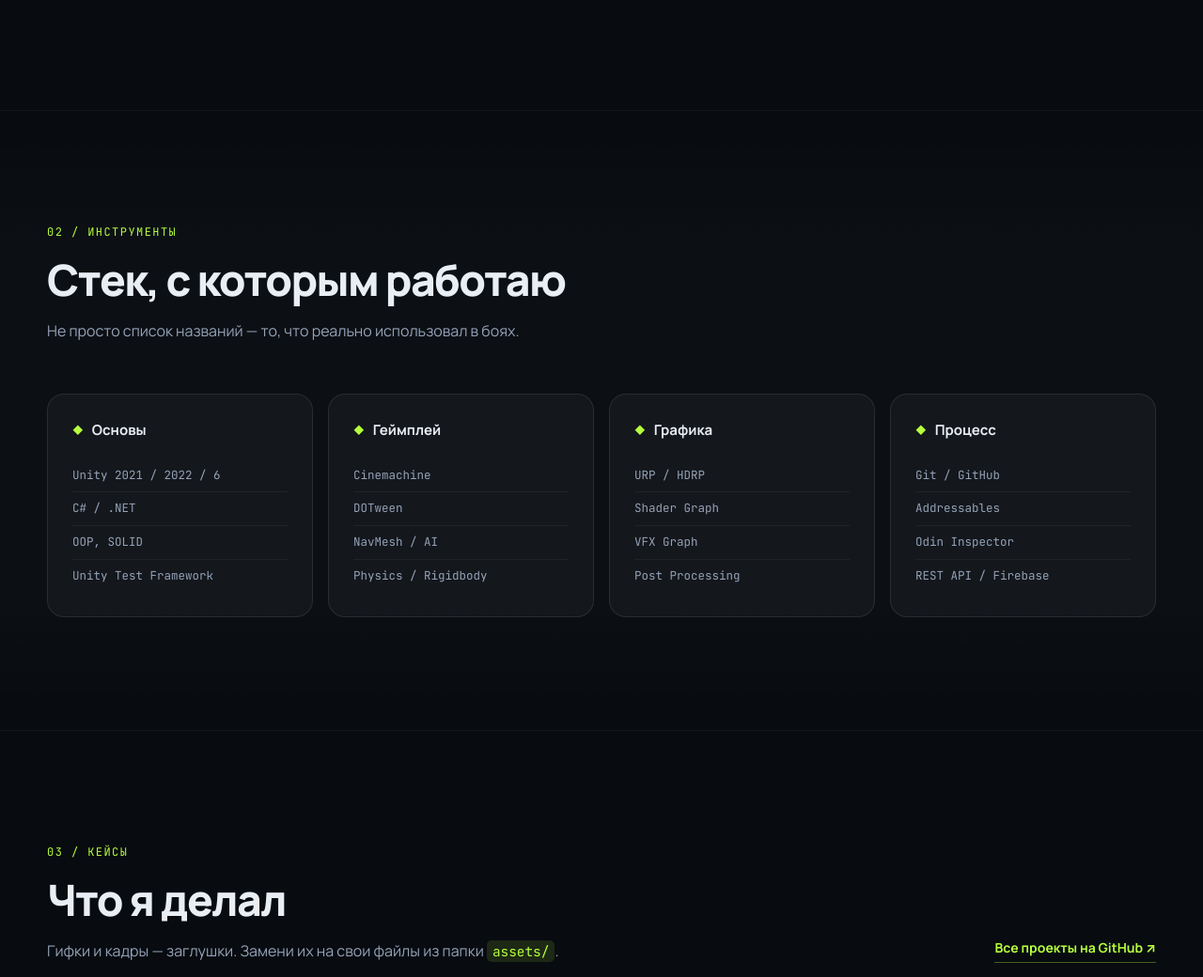
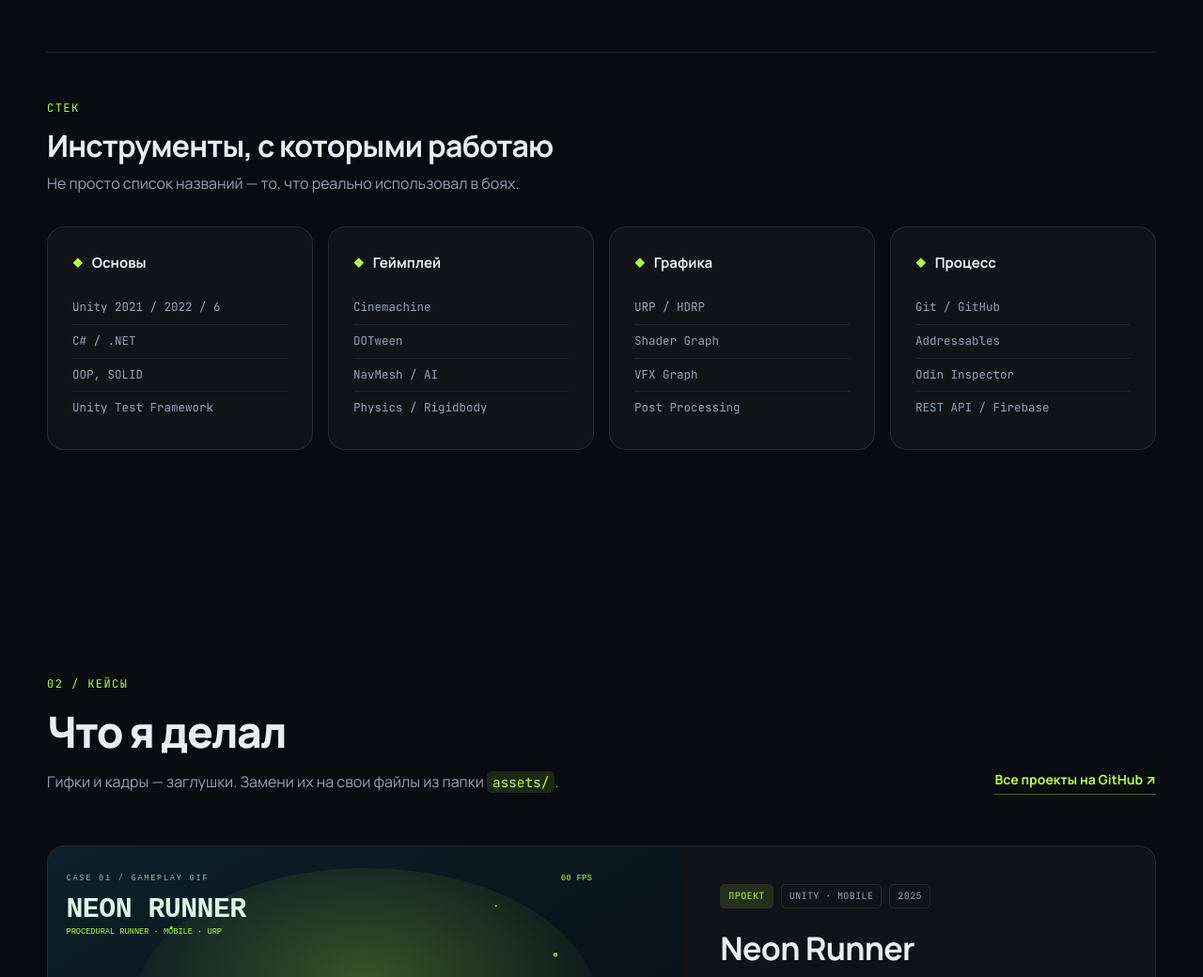
Before and after one commit to VolumeBlez/VolumeBlez.github.io, a plain HTML site: page index.html in a window 1280 px wide. Shown: the part 1598-2638 px from the top of the page at 94% size. Drawn offline with Linux system fonts and the light colour scheme.

Commit message:
Merge about and stack sections

```diff
--- a/index.html
+++ b/index.html
@@ -32,7 +32,6 @@
 
       <nav class="nav" id="nav" aria-label="Основная навигация">
         <a href="#about">О себе</a>
-        <a href="#stack">Стек</a>
         <a href="#cases">Кейсы</a>
         <a href="#contacts">Контакты</a>
       </nav>
@@ -104,13 +103,13 @@
       </div>
     </section>
 
-    <!-- ===== ABOUT ===== -->
+    <!-- ===== О СЕБЕ + СТЕК ===== -->
     <section class="section" id="about">
       <div class="container">
         <div class="section-head reveal">
-          <span class="eyebrow">01 / О себе</span>
-          <h2>Коротко и по делу</h2>
-          <p class="section-lead">От первых прототипов до проектов, которые уходят в релиз. Вот как это выглядело.</p>
+          <span class="eyebrow">01 / О себе и стек</span>
+          <h2>Кто я и чем работаю</h2>
+          <p class="section-lead">Коротко об опыте и инструментах, с которыми собрал проекты ниже.</p>
         </div>
 
         <div class="about-grid">
@@ -150,16 +149,13 @@
             </div>
           </div>
         </div>
-      </div>
-    </section>
 
-    <!-- ===== STACK ===== -->
-    <section class="section section--alt" id="stack">
-      <div class="container">
-        <div class="section-head reveal">
-          <span class="eyebrow">02 / Инструменты</span>
-          <h2>Стек, с которым работаю</h2>
-          <p class="section-lead">Не просто список названий — то, что реально использовал в боях.</p>
+        <!-- Стек внутри блока "О себе" -->
+        <div class="stack-block reveal" id="stack">
+          <div class="stack-block__head">
+            <span class="eyebrow">Стек</span>
+            <h3>Инструменты, с которыми работаю</h3>
+            <p>Не просто список названий — то, что реально использовал в боях.</p>
           </div>
 
           <!-- TODO: поправь список под свой реальный стек -->
@@ -182,6 +178,7 @@
             </div>
           </div>
         </div>
+      </div>
     </section>
 
     <!-- ===== CASES ===== -->
@@ -189,7 +186,7 @@
       <div class="container">
         <div class="section-head section-head--row reveal">
           <div>
-            <span class="eyebrow">03 / Кейсы</span>
+            <span class="eyebrow">02 / Кейсы</span>
             <h2>Что я делал</h2>
             <p class="section-lead">Гифки и кадры — заглушки. Замени их на свои файлы из папки <code>assets/</code>.</p>
           </div>
@@ -264,7 +261,7 @@
     <!-- ===== CONTACTS ===== -->
     <section class="section cta" id="contacts">
       <div class="container cta__inner reveal">
-        <span class="eyebrow">04 / Контакты</span>
+        <span class="eyebrow">03 / Контакты</span>
         <h2>Есть проект или идея?<br><span class="gradient-text">Давайте поговорим.</span></h2>
         <p>Напиши в Telegram или на почту — отвечу в течение дня и обсужу детали.</p>
         <div class="cta__actions">
--- a/styles.css
+++ b/styles.css
@@ -412,10 +412,6 @@ code {
 
 /* ---------- Секции ---------- */
 .section { padding: 120px 0; position: relative; }
-.section--alt {
-  background: linear-gradient(180deg, transparent, rgba(255,255,255,.018) 20%, rgba(255,255,255,.018) 80%, transparent);
-  border-block: 1px solid rgba(255,255,255,.045);
-}
 
 .section-head { max-width: 640px; margin-bottom: 54px; }
 .section-head--row {
@@ -500,7 +496,22 @@ code {
 .timeline h3 { font-size: 16px; margin: 6px 0 4px; }
 .timeline p { font-size: 14px; color: var(--muted); margin: 0; }
 
-/* Стек */
+/* Стек (внутри секции "О себе") */
+.stack-block {
+  margin-top: 58px;
+  padding-top: 50px;
+  border-top: 1px solid var(--border);
+}
+.stack-block__head { max-width: 640px; margin-bottom: 32px; }
+.stack-block__head .eyebrow { margin-bottom: 10px; }
+.stack-block__head h3 {
+  font-size: clamp(24px, 2.6vw, 32px);
+  line-height: 1.2;
+  letter-spacing: -.025em;
+  margin-bottom: 8px;
+}
+.stack-block__head p { color: var(--muted); margin: 0; }
+
 .stack-grid {
   display: grid;
   grid-template-columns: repeat(4, 1fr);
@@ -806,6 +817,7 @@ html.js .reveal.is-visible { opacity: 1; transform: none; }
   .stack-grid, .cases-grid { grid-template-columns: 1fr; }
   .cases-grid .case:last-child { grid-column: auto; }
   .about-card, .timeline { padding: 24px; }
+  .stack-block { margin-top: 44px; padding-top: 38px; }
   .timeline::before { left: 19px; }
   .timeline__item::before { left: -19px; }
   .case--featured .case__body { padding: 26px 22px; }
```
Also changed, not shown: 1 other file. Lines whose indentation alone changed are shown as unchanged.
